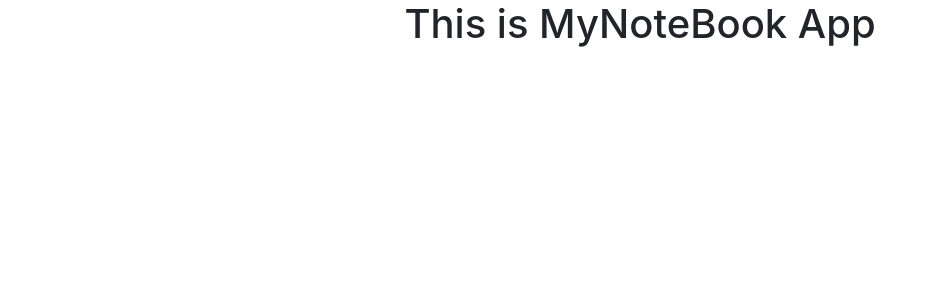
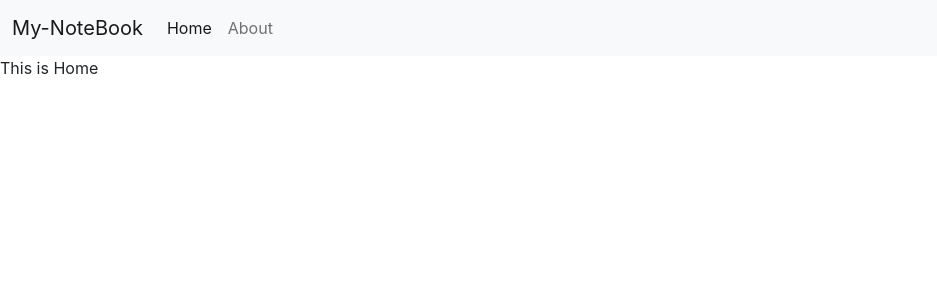
Before and after one commit to Pra-Shant-Chouhan/mynotebook, a React (Create React App) app: page / in a window 1280 px wide. Shown: the top 300 px of the page, without its empty margins (0-937 px from the left). Built offline with nearby package versions, Linux system fonts and the light colour scheme.

Commit message:
use react-router-dom and import component  to App.js

```diff
--- a/src/App.js
+++ b/src/App.js
@@ -1,10 +1,30 @@
 import './App.css';
+import {
+  BrowserRouter as Router,
+  Switch,
+  Route,
+} from "react-router-dom";
+import Navbar from './component/Navbar';
+import Home from './component/Home';
+import About from './component/About';
 
 function App() {
   return (
-    <div className="App">
-      <h1> This is MyNoteBook App</h1>
-    </div>
+    <>
+      <Router>
+
+      <Navbar />
+      <Switch>
+          <Route exact path="/">
+            <Home />
+          </Route>
+          <Route exact path="/about">
+            <About/>
+          </Route>
+        </Switch>
+    </Router>
+
+    </>
   );
 }
 
```
